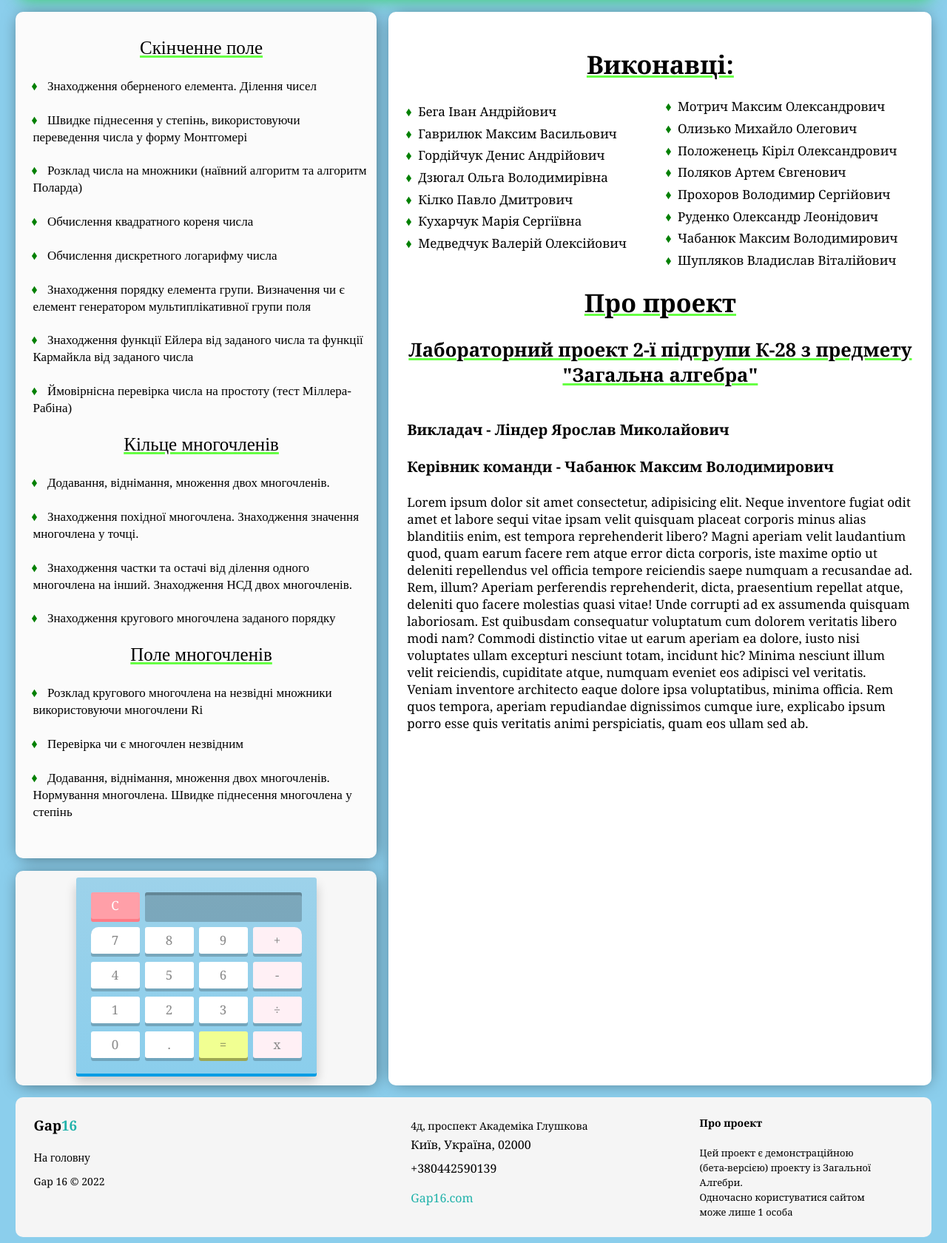
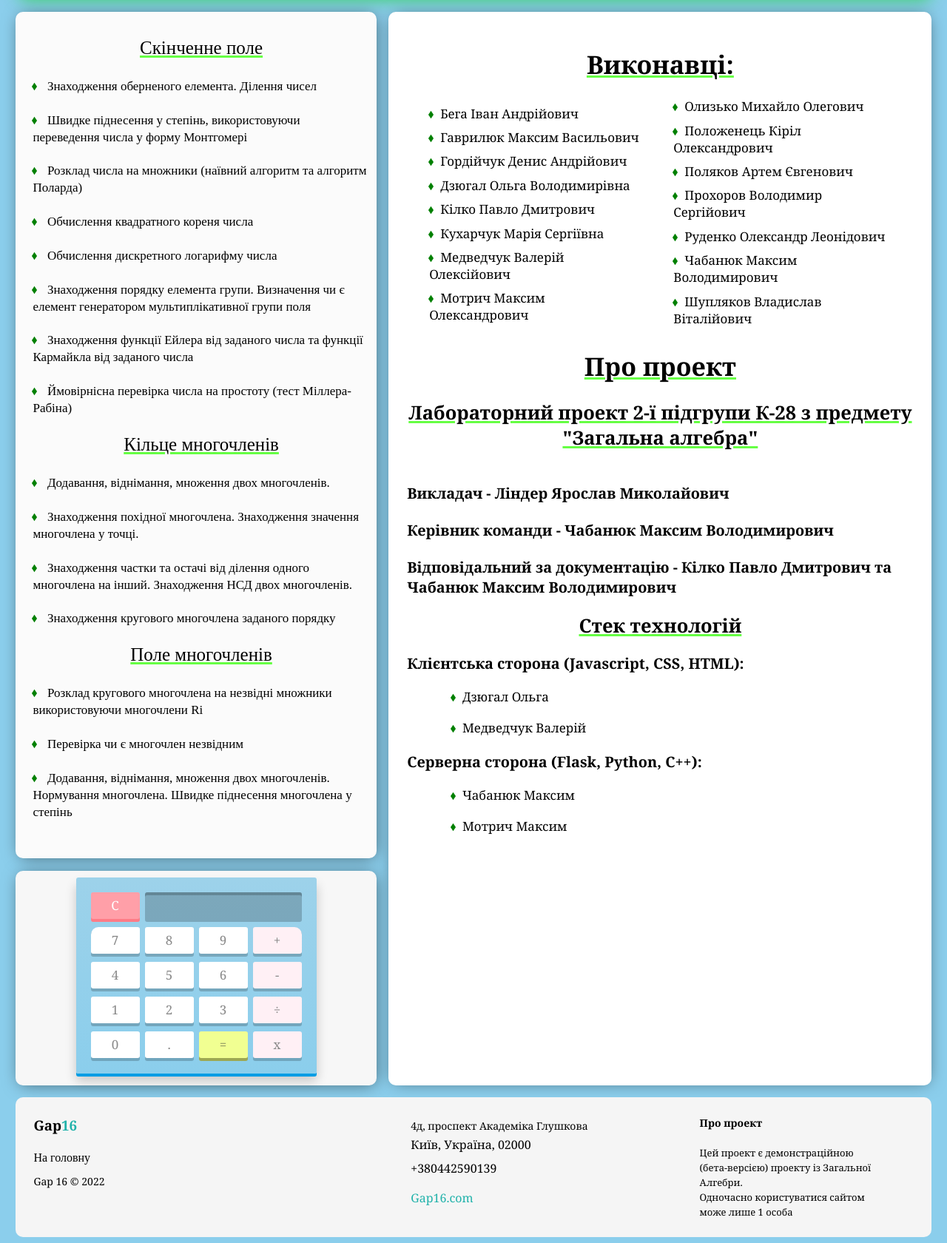
Before and after one commit to chabaniuk-m/gap-demo, a Python web app: template templates/main_page.html in a window 1280 px wide. Shown: the part 190-1870 px from the top of the page at 74% size. Run offline with Jinja, Linux system fonts and the light colour scheme; the template is opened without the code that fills it, so the values that code supplies are empty.

Commit message:
Added some info about project.

```diff
--- a/static/main_style.css
+++ b/static/main_style.css
@@ -72,6 +72,9 @@ body {
   box-shadow: 2px 2px 1.3793rem -4px rgb(0 0 0 / 55%);
 }
 
+.content ul, .content ul li {
+  margin: 3%;
+}
 .content,
 .content_2 {
   height: auto;
--- a/templates/main_page.html
+++ b/templates/main_page.html
@@ -99,8 +99,8 @@
                       </li>
                     </ul>
                 </div>
-                </div>
-                <div class="bottom">
+              </div>
+              <div class="bottom">
                     <div id="calculator">
                         <div class="top">
                           <span class="clear">C</span>
@@ -151,7 +151,7 @@
                 </div>
 
                 <h1>Про проект</h1>
-                <p>
+                <p class="main_info">
                   <h2 style="justify-content: center;">Лабораторний проект 2-ї підгрупи К-28 з предмету "Загальна алгебра"</h2>
 
                   <br>
@@ -159,15 +159,20 @@
                   <br>
                   <h3>Керівник команди - Чабанюк Максим Володимирович </h3>
                   <br>
+                  <h3>Відповідальний за документацію - Кілко Павло Дмитрович та Чабанюк Максим Володимирович</h3>
+                  <h2>Стек технологій</h2>
 
-                  Lorem ipsum dolor sit amet consectetur, adipisicing elit. Neque inventore fugiat odit amet et labore sequi vitae ipsam velit quisquam placeat corporis minus alias blanditiis enim, est tempora reprehenderit libero?
-                  Magni aperiam velit laudantium quod, quam earum facere rem atque error dicta corporis, iste maxime optio ut deleniti repellendus vel officia tempore reiciendis saepe numquam a recusandae ad. Rem, illum?
-                  Aperiam perferendis reprehenderit, dicta, praesentium repellat atque, deleniti quo facere molestias quasi vitae! Unde corrupti ad ex assumenda quisquam laboriosam. Est quibusdam consequatur voluptatum cum dolorem veritatis libero modi nam?
-                  Commodi distinctio vitae ut earum aperiam ea dolore, iusto nisi voluptates ullam excepturi nesciunt totam, incidunt hic? Minima nesciunt illum velit reiciendis, cupiditate atque, numquam eveniet eos adipisci vel veritatis.
-                  Veniam inventore architecto eaque dolore ipsa voluptatibus, minima officia. Rem quos tempora, aperiam repudiandae dignissimos cumque iure, explicabo ipsum porro esse quis veritatis animi perspiciatis, quam eos ullam sed ab.
+                  <h3>Клієнтська сторона (Javascript, CSS, HTML):</h3>
+                    <ul>
+                      <li>Дзюгал Ольга</li>
+                      <li>Медведчук Валерій</li>
+                    </ul>
+                  <h3>Серверна сторона (Flask, Python, C++):</h3>
+                    <ul>
+                      <li>Чабанюк Максим</li>
+                      <li>Мотрич Максим</li>
+                    </ul>
                 </p>
-
-
             </div>
         </div>
 
```
